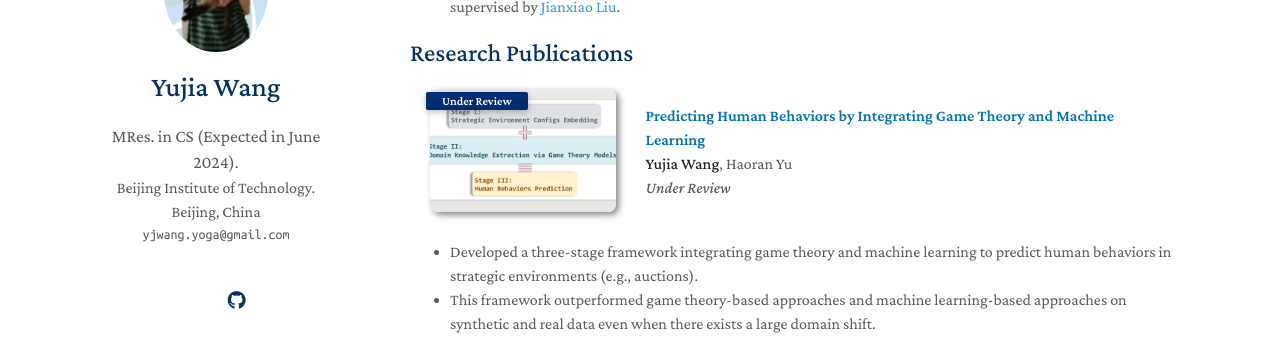
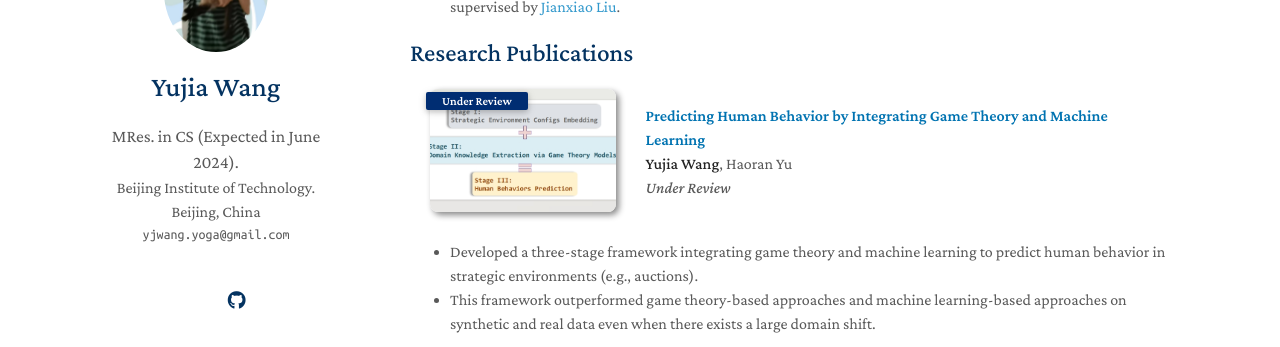
Before and after one commit to YogaWang7/YogaWang7.github.io, a Jekyll site: the page built from index.md, in a window 1280 px wide and 900 px high, scrolled down 324 px. Shown: the part 153-500 px from the top of the window. Built offline with Jekyll 4.4.1, drawn with Linux system fonts in a browser that asks for light colours; nearby versions of some CDN libraries; comment, search, counter and statistics services are not loaded; a style sheet for code colours, icons or effects is not loaded; our own code applies the rules of GitHub Pages for plain Markdown files.

Commit message:
Update publications.md

```diff
--- a/_includes/publications.md
+++ b/_includes/publications.md
@@ -12,7 +12,7 @@
   </div>
 
   <div class="col-sm-9" style="position: relative;padding-right: 15px;padding-left: 20px;">
-    <div class="title" style="color:#0073B1">Predicting Human Behaviors by Integrating Game Theory and Machine Learning</div>
+    <div class="title" style="color:#0073B1">Predicting Human Behavior by Integrating Game Theory and Machine Learning</div>
     <div class="author"><strong>Yujia Wang</strong>, Haoran Yu</div>
     <div class="periodical"><em>Under Review</em></div>
   </div>
@@ -21,7 +21,7 @@
 </li>
 </ol>
 </div>
-  - Developed a three-stage framework integrating game theory and machine learning to predict human behaviors in strategic environments (e.g., auctions).
+  - Developed a three-stage framework integrating game theory and machine learning to predict human behavior in strategic environments (e.g., auctions).
   - This framework outperformed game theory-based approaches and machine learning-based approaches on synthetic and real data even when there exists a large domain shift.
 
 <div class="publications">
```
